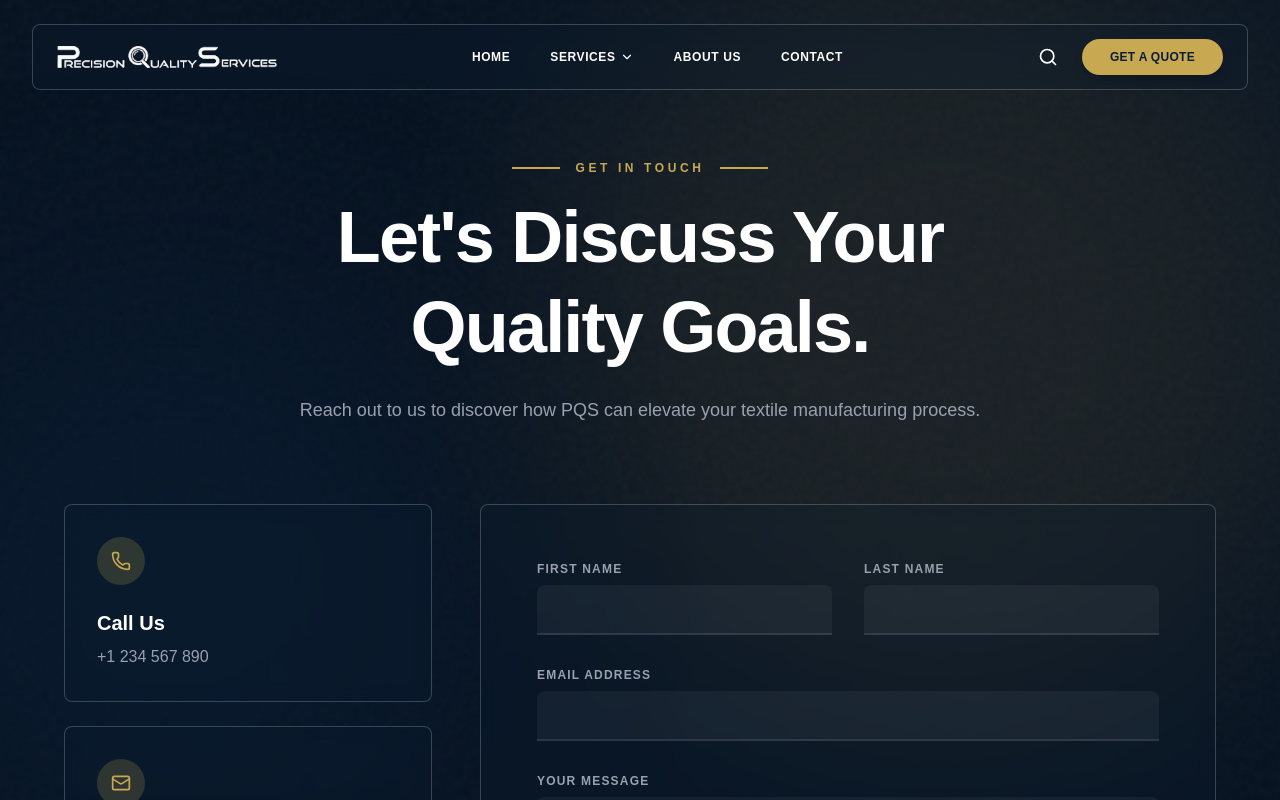
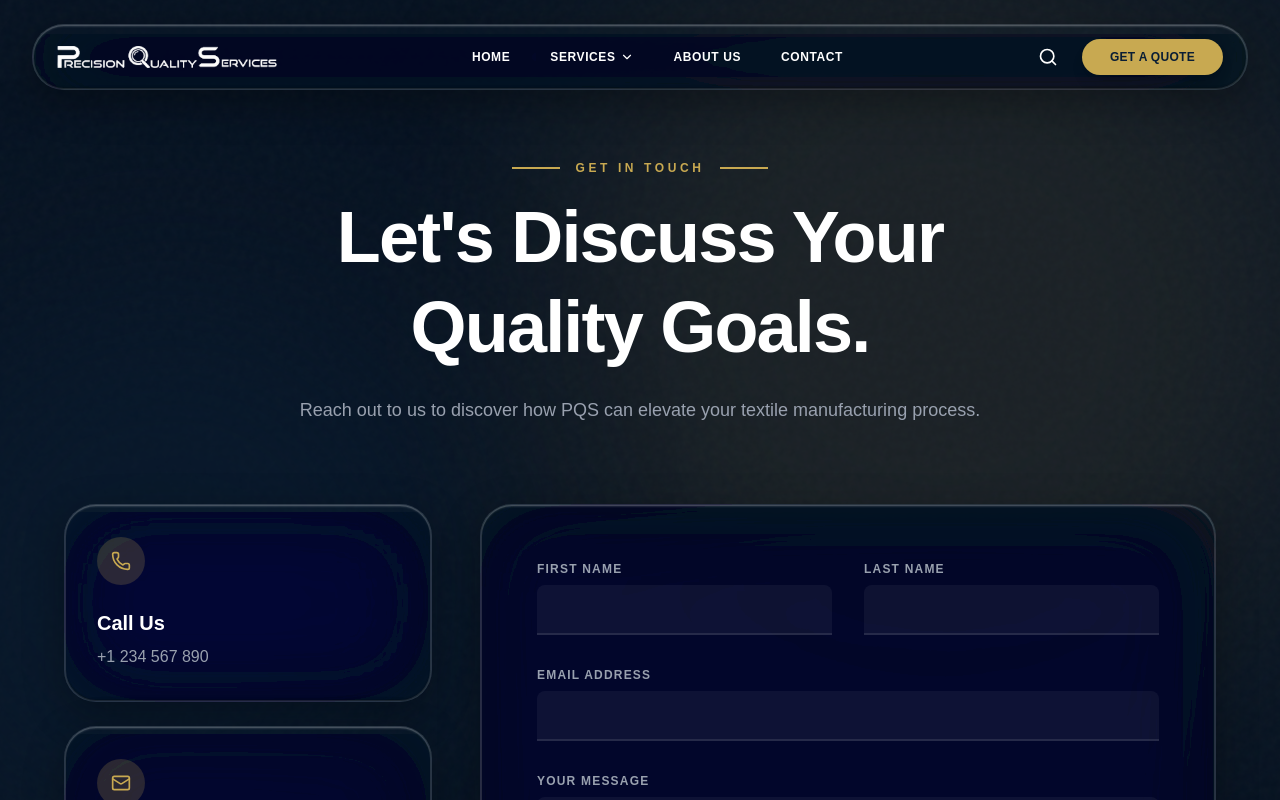
Before and after one commit to AreebIqbal6/PQS-WEBSITE, a Next.js app: page /contact in a window 1280 px wide. Shown: the top 800 px of the page. Built offline with nearby package versions, Linux system fonts and the light colour scheme.

Commit message:
feat: implement precise Apple iOS Control Center glass with optimized chromatic aberration

```diff
--- a/src/app/globals.css
+++ b/src/app/globals.css
@@ -27,19 +27,34 @@ body {
 }
 
 .liquid-glass {
-  background: rgba(255, 255, 255, 0.1);
-  backdrop-filter: blur(9px);
-  -webkit-backdrop-filter: blur(9px);
-  border: 1px solid rgba(255, 255, 255, 0.5);
-  border-radius: 8px;
+  background: rgba(255, 255, 255, 0.05); /* Highly transparent for background shine */
+  backdrop-filter: blur(45px) saturate(180%) brightness(1.1) url(#chromatic-glass);
+  -webkit-backdrop-filter: blur(45px) saturate(180%) brightness(1.1) url(#chromatic-glass);
+  border: 1px solid rgba(255, 255, 255, 0.2);
+  border-radius: 2rem;
+  /* iOS Control Center exact shadow profile for 3D edges */
+  box-shadow:
+    inset 0 0 0 1px rgba(255, 255, 255, 0.1),
+    inset 0 1.5px 2px rgba(255, 255, 255, 0.3),
+    inset 0 -1.5px 2px rgba(0, 0, 0, 0.1),
+    0 12px 36px rgba(0, 0, 0, 0.15);
+  will-change: transform, backdrop-filter;
+  transform: translateZ(0); /* Force hardware acceleration */
 }
 
 .liquid-glass-dark {
   background: rgba(10, 30, 53, 0.2);
-  backdrop-filter: blur(9px);
-  -webkit-backdrop-filter: blur(9px);
-  border: 1px solid rgba(255, 255, 255, 0.2);
-  border-radius: 8px;
+  backdrop-filter: blur(45px) saturate(180%) brightness(0.9) url(#chromatic-glass);
+  -webkit-backdrop-filter: blur(45px) saturate(180%) brightness(0.9) url(#chromatic-glass);
+  border: 1px solid rgba(255, 255, 255, 0.15);
+  border-radius: 2rem;
+  box-shadow:
+    inset 0 0 0 1px rgba(255, 255, 255, 0.1),
+    inset 0 1.5px 2px rgba(255, 255, 255, 0.2),
+    inset 0 -1.5px 2px rgba(0, 0, 0, 0.3),
+    0 12px 40px rgba(0, 0, 0, 0.3);
+  will-change: transform, backdrop-filter;
+  transform: translateZ(0);
 }
 
 .noise-bg {
--- a/src/app/layout.tsx
+++ b/src/app/layout.tsx
@@ -34,6 +34,28 @@ export default function RootLayout({
       <body
         className={`${montserrat.variable} ${lato.variable} antialiased font-sans flex flex-col min-h-screen`}
       >
+        {/* High-Performance Chromatic Aberration Filter (No Turbulence/Displacement to ensure 60fps) */}
+        <svg width="0" height="0" style={{ position: 'absolute', zIndex: -1, visibility: 'hidden' }}>
+          <defs>
+            <filter id="chromatic-glass" x="-20%" y="-20%" width="140%" height="140%">
+              {/* Separate RGB channels and shift them slightly for the chromatic edge effect */}
+              <feOffset dx="3" dy="0" in="SourceGraphic" result="red-shift" />
+              <feOffset dx="-3" dy="0" in="SourceGraphic" result="blue-shift" />
+              <feOffset dx="0" dy="0" in="SourceGraphic" result="green-shift" />
+
+              <feColorMatrix type="matrix" values="1 0 0 0 0  0 0 0 0 0  0 0 0 0 0  0 0 0 1 0" in="red-shift" result="red-only" />
+              <feColorMatrix type="matrix" values="0 0 0 0 0  0 1 0 0 0  0 0 0 0 0  0 0 0 1 0" in="green-shift" result="green-only" />
+              <feColorMatrix type="matrix" values="0 0 0 0 0  0 0 0 0 0  0 0 1 0 0  0 0 0 1 0" in="blue-shift" result="blue-only" />
+
+              <feMerge result="chromatic">
+                <feMergeNode in="red-only" />
+                <feMergeNode in="green-only" />
+                <feMergeNode in="blue-only" />
+              </feMerge>
+            </filter>
+          </defs>
+        </svg>
+
         <SmoothScrolling>
           <Header />
           <main id="page-wrapper" className="flex-grow">{children}</main>
```
